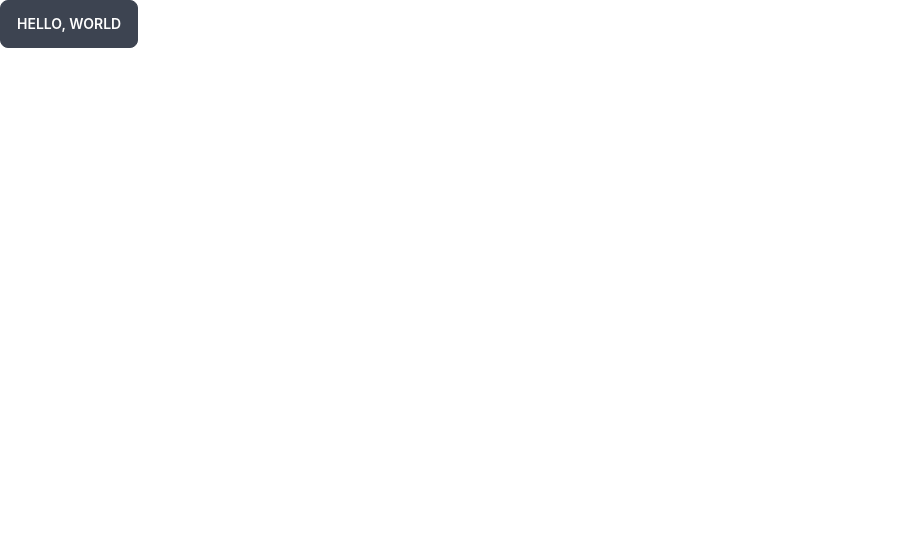
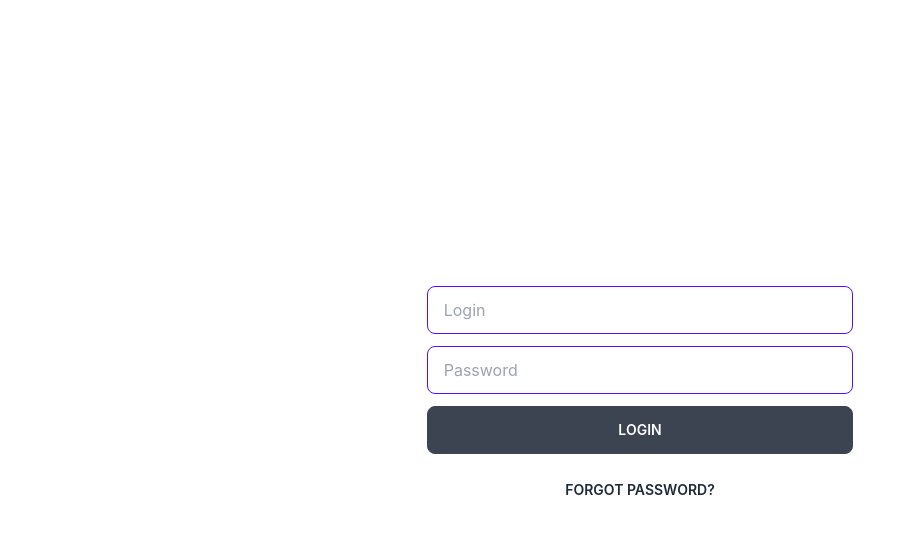
Before and after one commit to localhost5001/todolist, a React (Vite) app in the folder web/: page /login in a window 1280 px wide. Shown: the top 534 px of the page, without its empty margins (0-916 px from the left). Built offline with nearby package versions, Linux system fonts and the light colour scheme.

Commit message:
web: implement login page

```diff
--- a/web/src/App.tsx
+++ b/web/src/App.tsx
@@ -1,10 +1,21 @@
+import { lazy, Suspense } from 'react'
+import { Routes, Route } from 'react-router-dom'
 import './App.css'
+
+const Login = lazy(() => import('@/views/login'))
 
 function App() {
   return (
-    <div>
-      <button className='btn'>Hello, world</button>
-    </div>
+    <Routes>
+      <Route
+        path='/login'
+        element={
+          <Suspense>
+            <Login />
+          </Suspense>
+        }
+      />
+    </Routes>
   )
 }
 
--- /dev/null
+++ b/web/src/views/login.tsx
@@ -0,0 +1,59 @@
+import { useState } from 'react'
+
+const login = () => {
+  const [login, setLogin] = useState('')
+  const [password, setPassword] = useState('')
+
+  const onForgotPasswordClick = () => {
+
+  }
+
+  const onLoginClick = () => {
+
+  }
+
+  return (
+    <div
+      className='
+        h-screen w-full
+        grid place-items-center
+      '
+    >
+      <div
+        className='
+          flex flex-col
+          md:w-1/3 md:px-0 max-w-lg space-y-3
+          w-full px-1
+        '
+      >
+        <input
+          type="text" placeholder='Login'
+          className='input input-primary'
+          defaultValue={login} onChange={e => setLogin(e.target.value)}
+        />
+
+        <input
+          type="password" placeholder='Password'
+          className='input input-primary'
+          defaultValue={password} onChange={e => setPassword(e.target.value)}
+        />
+
+        <button
+          className='btn'
+          onClick={onLoginClick}
+        >
+          Login
+        </button>
+
+        <button
+          className="btn btn-ghost"
+          onClick={onForgotPasswordClick}
+        >
+          Forgot password?
+        </button>
+      </div>
+    </div>
+  )
+}
+
+export default login
```
